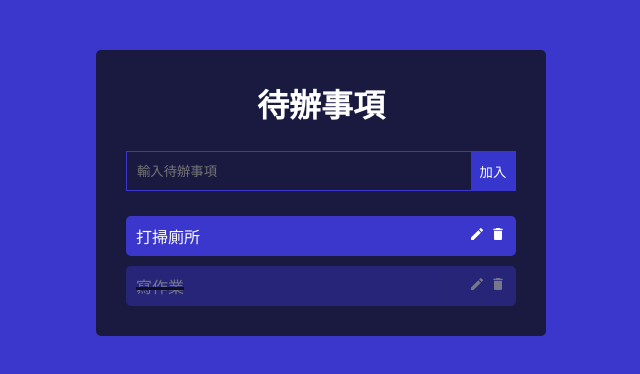
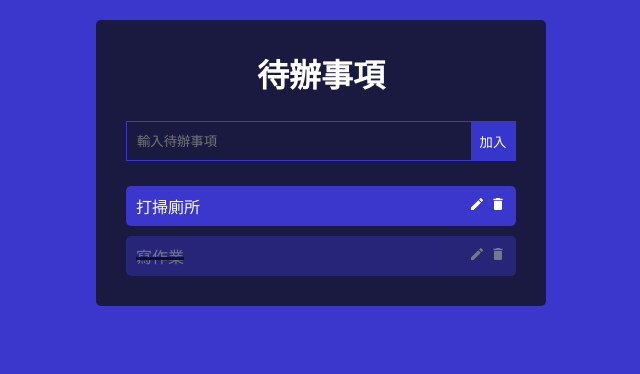
Before and after one commit to darenge5965/reactSimpleTodo, a React (Vite) app: page / in a window 1280 px wide. Shown: the top 374 px of the page, without its empty margins (319-959 px from the left). Built offline with nearby package versions, Linux system fonts and the light colour scheme.

Commit message:
change wrapper margin top

```diff
--- a/src/App.css
+++ b/src/App.css
@@ -16,7 +16,7 @@ body {
   padding: 30px;
   background-color: #1a1a40;
   border-radius: 5px;
-  margin-top: 50px;
+  margin-top: 20px;
   text-align: center;
 }
 .create-form {
```
